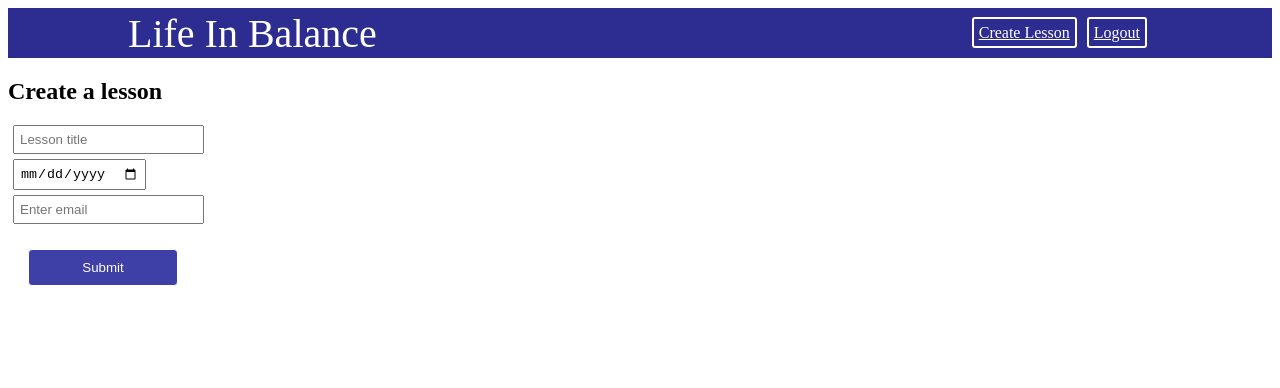
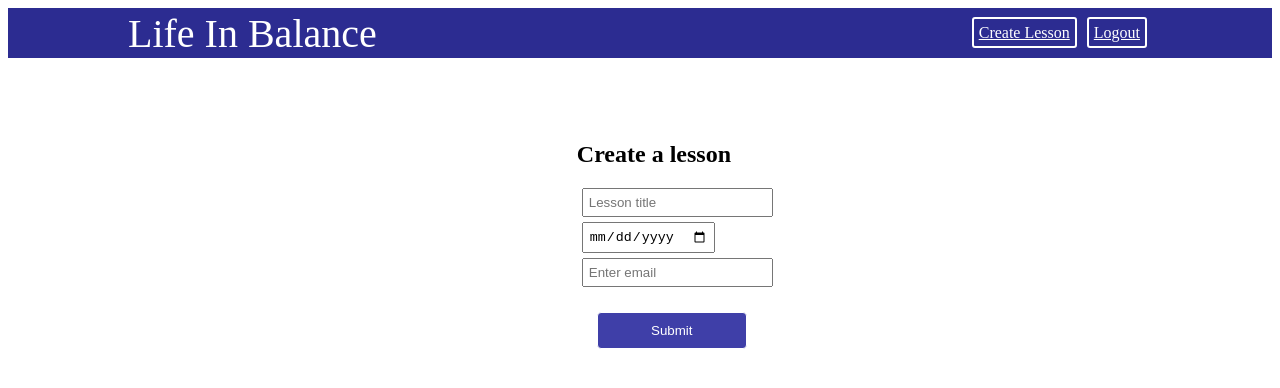
Before and after one commit to AlexBrown4020/mern-project, a React (Create React App) app in the folder client/: page /create_lesson in a window 1280 px wide. Shown: the top 388 px of the page. Built offline with nearby package versions, Linux system fonts and the light colour scheme; sample sign-in values are in the browser's storage.

Commit message:
Feat: reuse styling for create lesson page

```diff
--- a/client/src/components/create_lesson/CreateLesson.jsx
+++ b/client/src/components/create_lesson/CreateLesson.jsx
@@ -3,7 +3,7 @@ import { useNavigate } from 'react-router-dom';
 import React, { useState } from 'react';
 import { useEffect } from 'react';
 import { Navbar } from '../navbar/Navbar';
-import './createLesson.css';
+import '../registration/registration.css'
 
 export const CreateLesson = () => {
     const [title, setTitle] = useState('');
@@ -36,6 +36,7 @@ export const CreateLesson = () => {
     return (
         <div>
             <Navbar />
+            <div className='registrationPage'>
                 <div className='formContainer'>
                     <h2>Create a lesson</h2>
                     <input className='submissionInput' type='text' placeholder='Lesson title'
@@ -47,6 +48,7 @@ export const CreateLesson = () => {
                         <button onClick={submitData} className='submissionButton' type='button'>Submit</button>
                 </div>
             </div>
+        </div>
 
     )
 }
```
Lines whose indentation alone changed are shown as unchanged.
